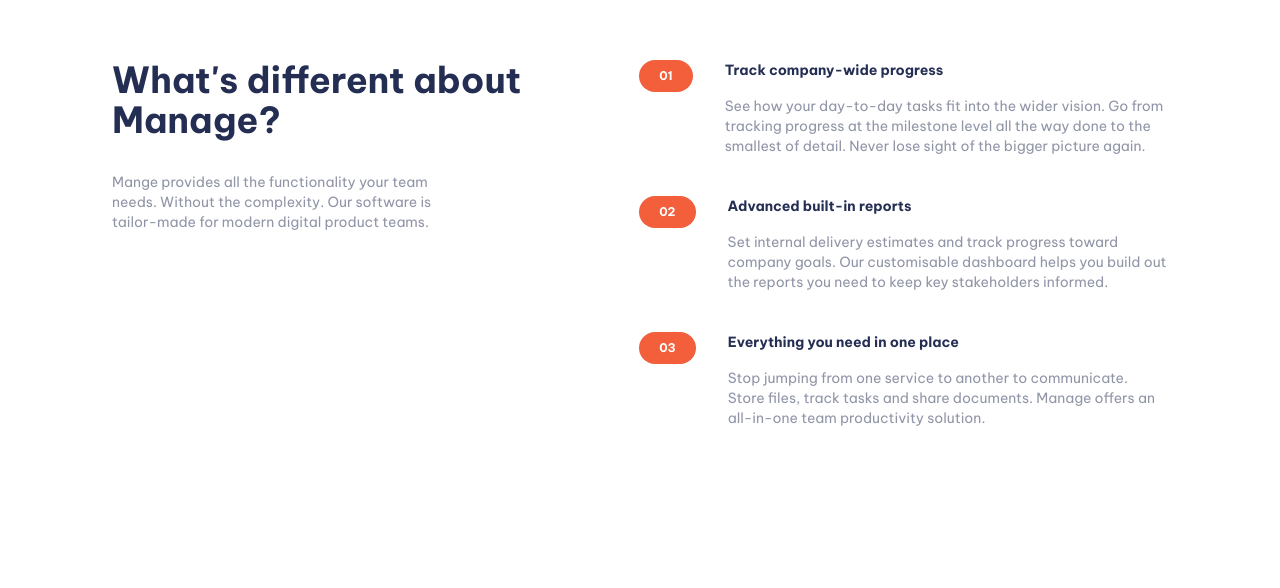
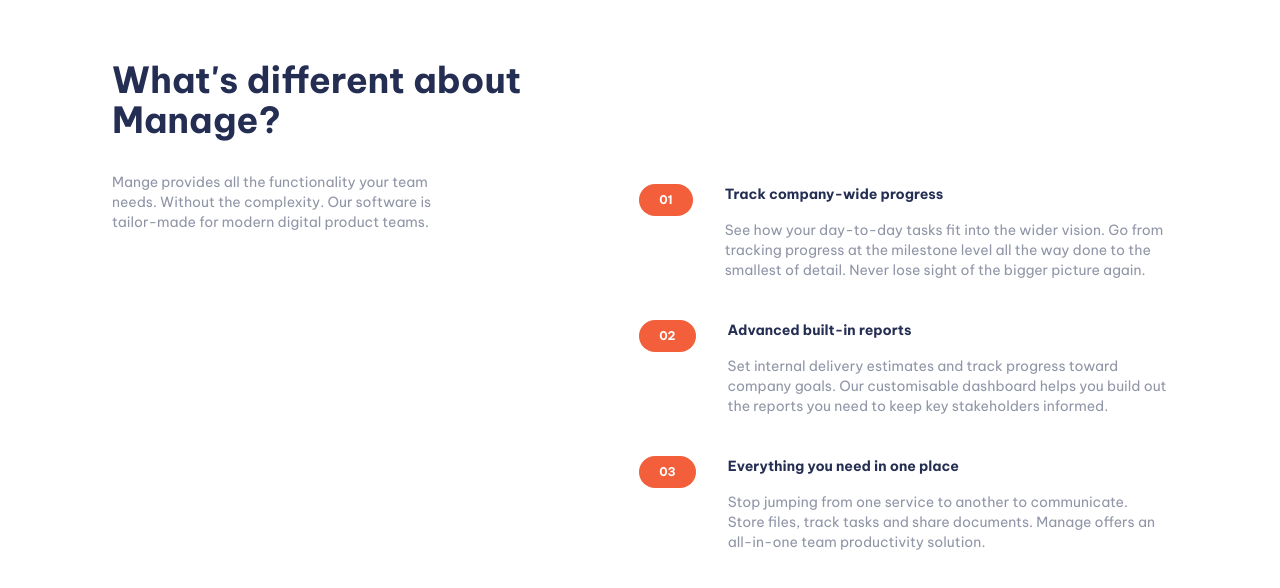
Before and after one commit to chrisgibbo/Manage-Landing-Page, a React (Create React App) app in the folder manage-landing-page/: page / in a window 1280 px wide. Shown: the part 836-1424 px from the top of the page. Built offline with nearby package versions, Linux system fonts and the light colour scheme.

Commit message:
center divs, add pt to left section

```diff
--- a/manage-landing-page/src/centerSection.js
+++ b/manage-landing-page/src/centerSection.js
@@ -4,8 +4,8 @@
 
 function centerSection() {
   return (
-    <div className="flex justify-between px-28 pt-24 h-screen box-border font-BeVietnamPro">
-      <div className="">
+    <div className="inline-flex justify-between items-center px-28 pt-12 h-screen box-border font-BeVietnamPro">
+      <div className="place-self-start pt-12">
         <h1 className="text-4xl font-bold darkBlue mb-8">
           What's different about Manage?
         </h1>
```
